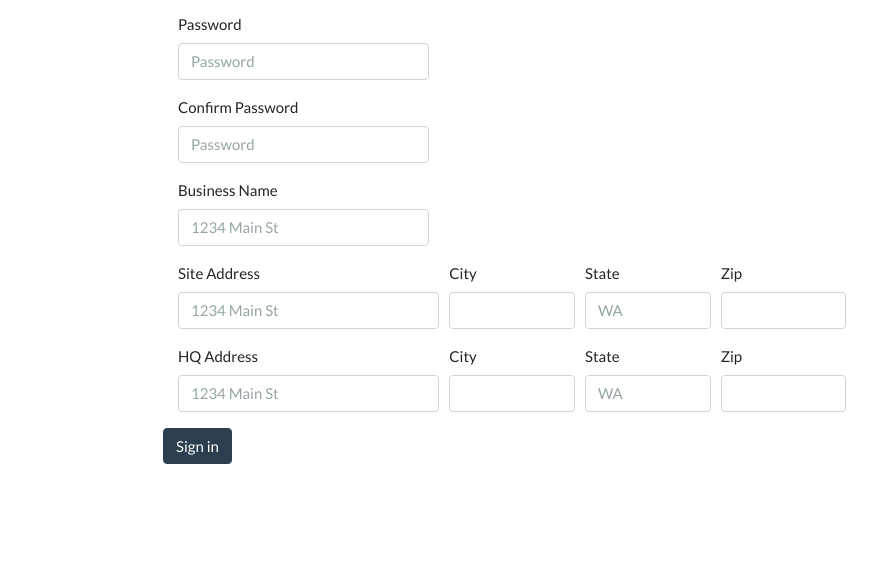
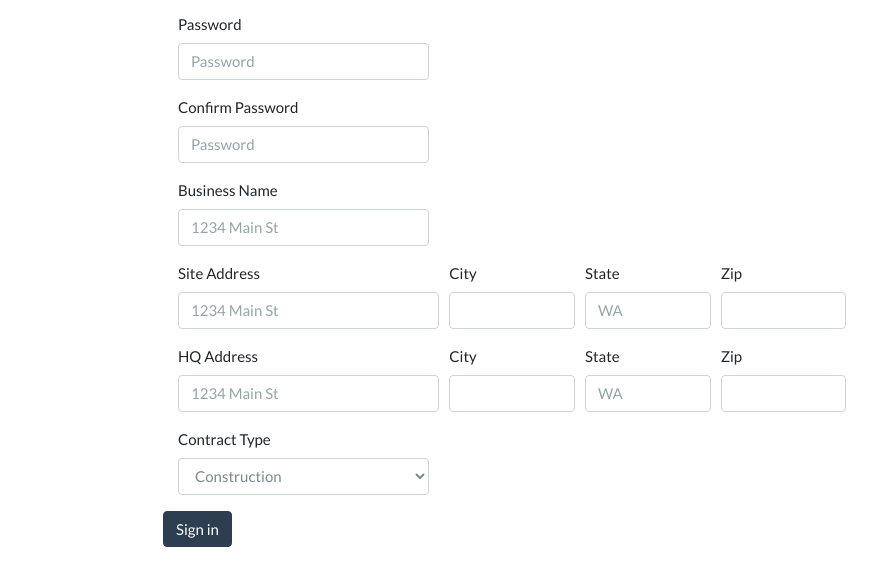
Before and after one commit to caeruslyai/backend, a website: page public/index.html in a window 1280 px wide. Shown: the part 136-722 px from the top of the page, without its empty margins (55-932 px from the left). Drawn offline with nearby package versions, Linux system fonts and the light colour scheme.

Commit message:
contract type drop down

```diff
--- a/public/index.html
+++ b/public/index.html
@@ -84,6 +84,16 @@
 
         </div>
 
+        <div class="form-group col-4">
+          <label for="contractType">Contract Type</label>
+          <select class="form-control" id="contractType">
+            <option>Construction</option>
+            <option>Professional Services</option>
+            <option>Goods and Services</option>
+            <option>Other</option>
+          </select>
+        </div>
+
         <button type="submit" class="btn btn-primary">Sign in</button>
       </form>
     </div>
```
Also changed, not shown: models/user.js (+8 -3 lines).
